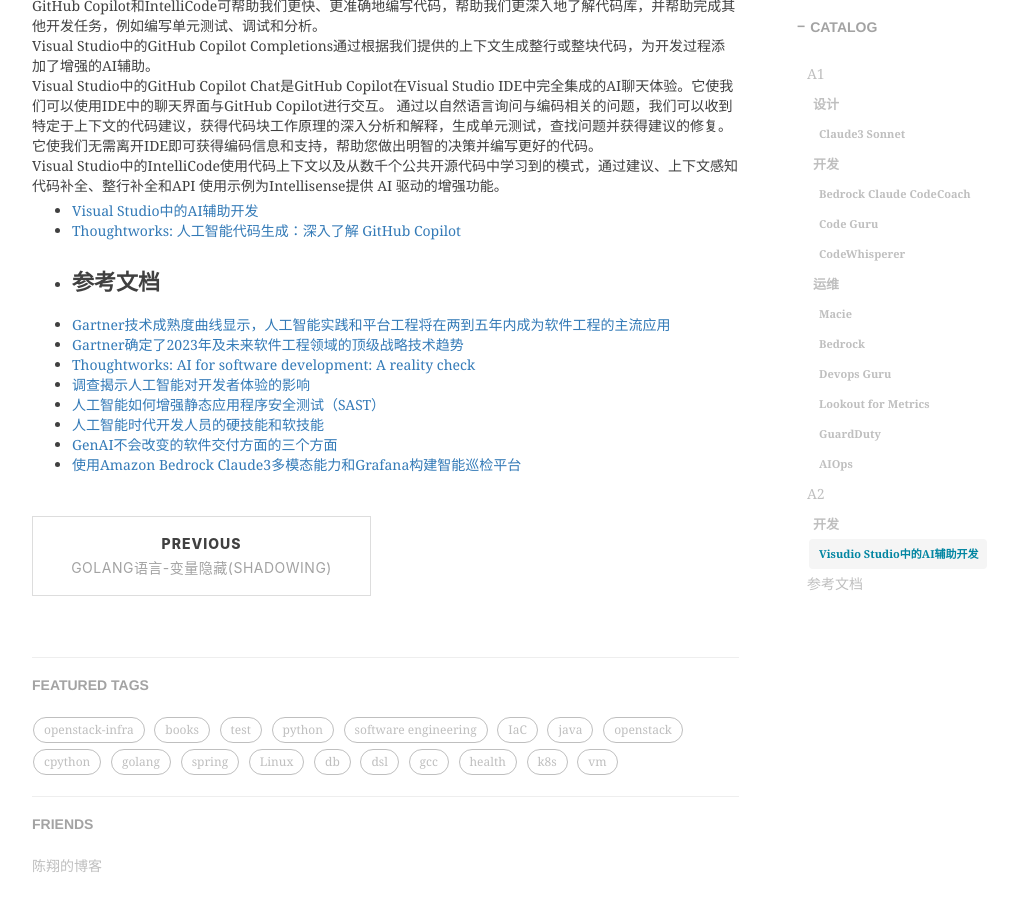
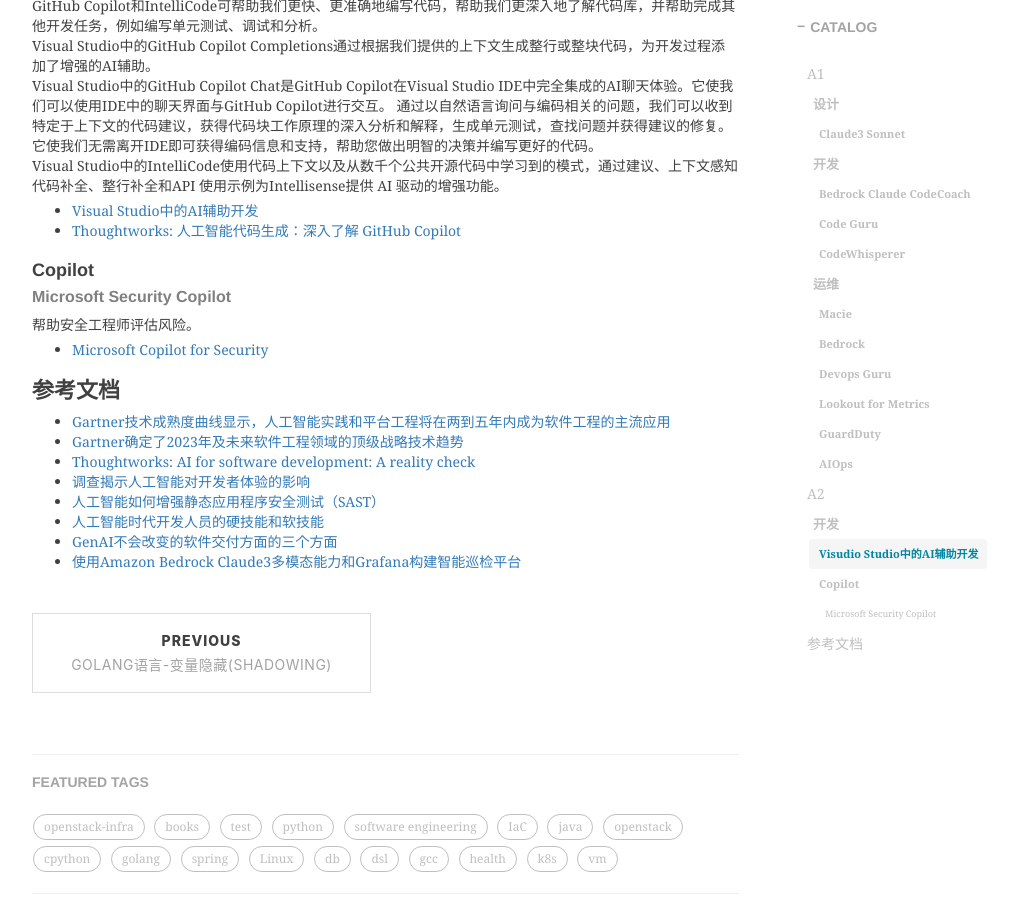
Before and after one commit to shihai1991/shihai1991.github.io, a Jekyll site: the page built from _posts/2024-07-01-A2研发团队使用AI情况调研分析.md, in a window 1280 px wide and 900 px high, scrolled down 2855 px. Shown: the whole window, without its empty margins (233-1243 px from the left). Built offline with Jekyll 4.4.1, drawn with Linux system fonts in a browser that asks for light colours; nearby versions of some CDN libraries; comment, search, counter and statistics services are not loaded.

Commit message:
Update 2024-07-01-A2研发团队使用AI情况调研分析.md

```diff
--- a/_posts/2024-07-01-A2研发团队使用AI情况调研分析.md
+++ b/_posts/2024-07-01-A2研发团队使用AI情况调研分析.md
@@ -91,7 +91,13 @@
 - [Visual Studio中的AI辅助开发](https://learn.microsoft.com/en-us/visualstudio/ide/ai-assisted-development-visual-studio?view=vs-2022)
 - [Thoughtworks: 人工智能代码生成：深入了解 GitHub Copilot](https://www.thoughtworks.com/insights/blog/generative-ai/ai-powered-code-generation-deep-dive-into-github-copilot)
 
-- # 参考文档
+### Copilot
+
+#### Microsoft Security Copilot
+帮助安全工程师评估风险。
+- [Microsoft Copilot for Security](https://www.microsoft.com/en-us/security/business/ai-machine-learning/microsoft-copilot-security)
+
+# 参考文档
 - [Gartner技术成熟度曲线显示，人工智能实践和平台工程将在两到五年内成为软件工程的主流应用](https://www.gartner.com/en/newsroom/press-releases/2023-11-28-gartner-hype-cycle-shows-ai-practices-and-platform-engineering-will-reach-mainstream-adoption-in-software-engineering-in-two-to-five-years)
 - [Gartner确定了2023年及未来软件工程领域的顶级战略技术趋势](https://www.gartner.com/en/newsroom/press-releases/gartner-identifies-the-top-strategic-technology-trends-in-software-engineering-trends-for-2023)
 - [Thoughtworks: AI for software development: A reality check](https://www.thoughtworks.com/content/dam/thoughtworks/documents/presentations/tw_pres_LeadDev_Berlin_23_AI%20for%20software%20development_%20A%20reality%20check_birgitta_boeckeler.pdf)
```
